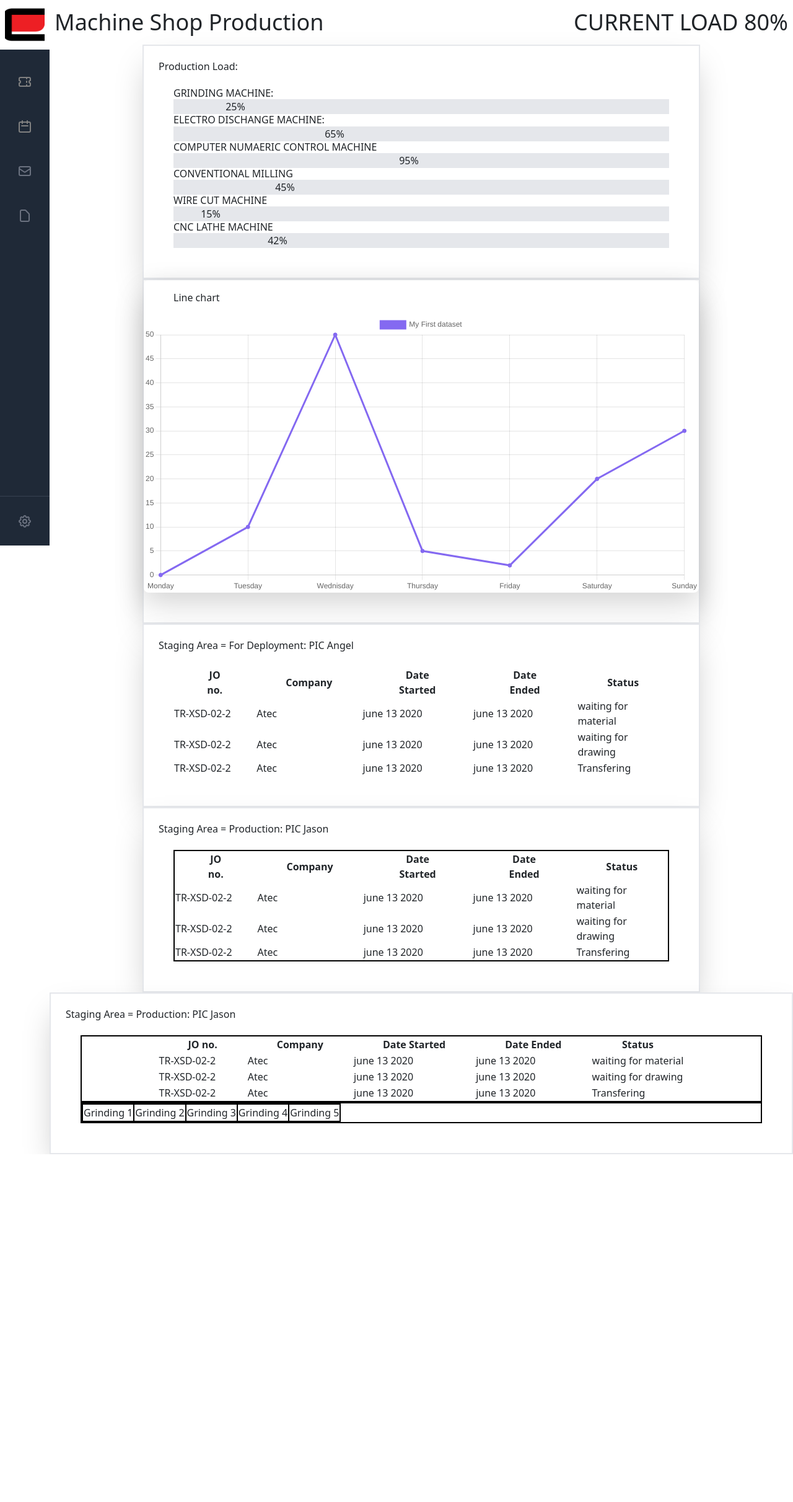
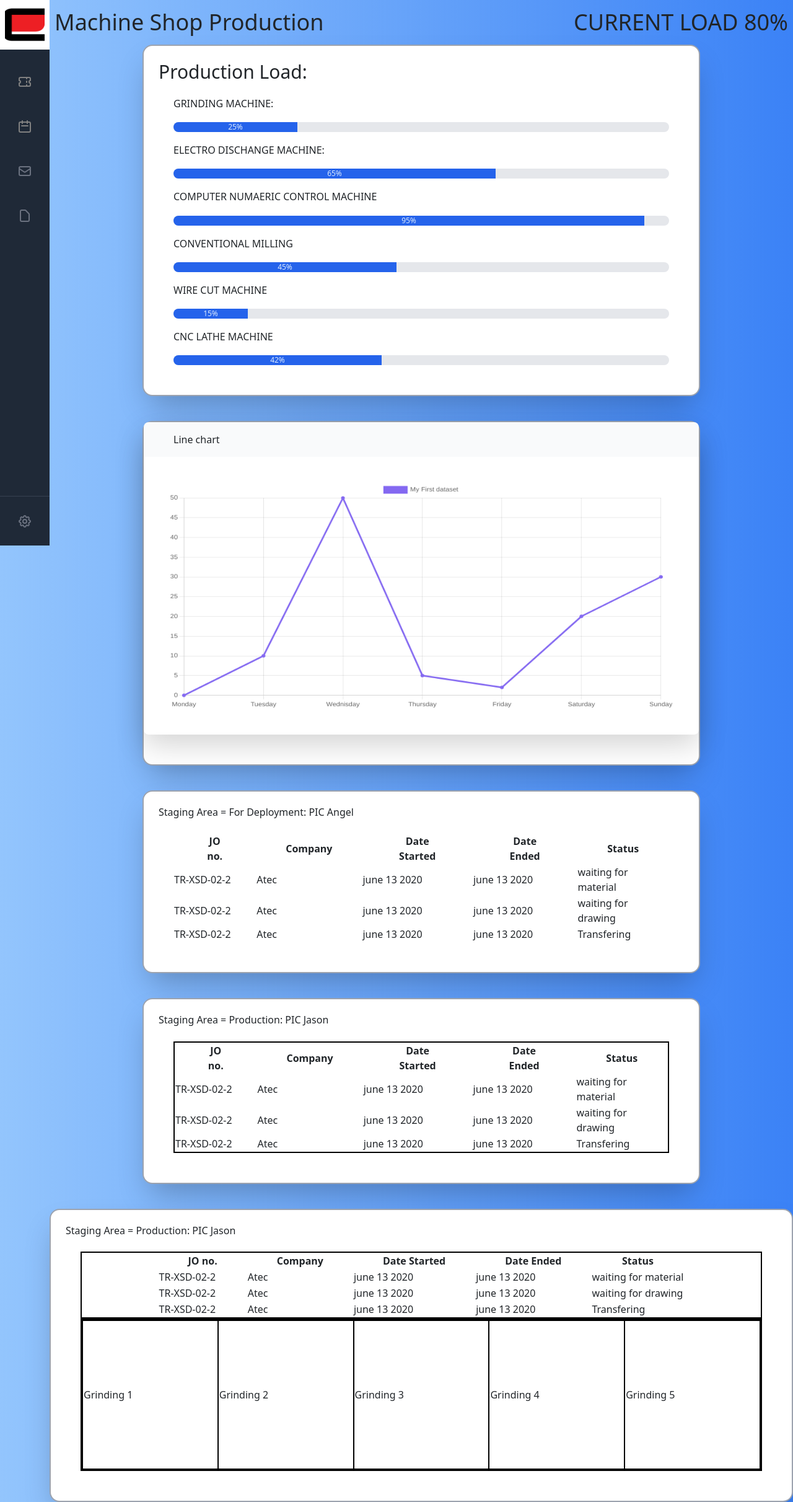
Before and after one commit to 7iquid/Facemask, a Django app: page /machineshop/ in a window 1280 px wide. Shown: the whole page at 62% size. Before the commit the page ends 1862 px from the top, so only its background shows below. Run offline with Django 3.2, Linux system fonts and the light colour scheme; parts of the project's set-up code (start-up, migrations or seed data) failed here and were passed over; some libraries are stand-ins or nearby versions.

Commit message:
update css

```diff
--- a/MainPage/static/css/style.css
+++ b/MainPage/static/css/style.css
@@ -430,6 +430,16 @@ Ensure the default browser behavior of the `hidden` attribute.
   --tw-ring-shadow: 0 0 #0000;
   --tw-shadow: 0 0 #0000;
   --tw-shadow-colored: 0 0 #0000;
+  --tw-blur: var(--tw-empty,/*!*/ /*!*/);
+  --tw-brightness: var(--tw-empty,/*!*/ /*!*/);
+  --tw-contrast: var(--tw-empty,/*!*/ /*!*/);
+  --tw-grayscale: var(--tw-empty,/*!*/ /*!*/);
+  --tw-hue-rotate: var(--tw-empty,/*!*/ /*!*/);
+  --tw-invert: var(--tw-empty,/*!*/ /*!*/);
+  --tw-saturate: var(--tw-empty,/*!*/ /*!*/);
+  --tw-sepia: var(--tw-empty,/*!*/ /*!*/);
+  --tw-drop-shadow: var(--tw-empty,/*!*/ /*!*/);
+  --tw-filter: var(--tw-blur) var(--tw-brightness) var(--tw-contrast) var(--tw-grayscale) var(--tw-hue-rotate) var(--tw-invert) var(--tw-saturate) var(--tw-sepia) var(--tw-drop-shadow);
 }
 
 .sr-only {
@@ -448,9 +458,39 @@ Ensure the default browser behavior of the `hidden` attribute.
   position: static;
 }
 
+.fixed {
+  position: fixed;
+}
+
+.relative {
+  position: relative;
+}
+
+.top-0 {
+  top: 0px;
+}
+
+.left-0 {
+  left: 0px;
+}
+
+.bottom-0 {
+  bottom: 0px;
+}
+
 .mx-auto {
   margin-left: auto;
   margin-right: auto;
+}
+
+.mx-5 {
+  margin-left: 1.25rem;
+  margin-right: 1.25rem;
+}
+
+.my-auto {
+  margin-top: auto;
+  margin-bottom: auto;
 }
 
 .mx-4 {
@@ -479,20 +519,30 @@ Ensure the default browser behavior of the `hidden` attribute.
   display: inline-flex;
 }
 
+.table {
+  display: table;
+}
+
 .hidden {
   display: none;
+}
+
+.h-max {
+  height: -webkit-max-content;
+  height: -moz-max-content;
+  height: max-content;
+}
+
+.h-screen {
+  height: 100vh;
 }
 
 .h-40 {
   height: 10rem;
 }
 
-.h-2\/5 {
-  height: 40%;
-}
-
-.h-screen {
-  height: 100vh;
+.h-60 {
+  height: 15rem;
 }
 
 .h-20 {
@@ -503,16 +553,22 @@ Ensure the default browser behavior of the `hidden` attribute.
   height: 1.5rem;
 }
 
-.min-h-screen {
-  min-height: 100vh;
-}
-
 .w-10\/12 {
   width: 83.333333%;
 }
 
+.w-fit {
+  width: -webkit-fit-content;
+  width: -moz-fit-content;
+  width: fit-content;
+}
+
 .w-3\/4 {
   width: 75%;
+}
+
+.w-96 {
+  width: 24rem;
 }
 
 .w-20 {
@@ -523,8 +579,16 @@ Ensure the default browser behavior of the `hidden` attribute.
   width: 1.5rem;
 }
 
+.w-full {
+  width: 100%;
+}
+
 .flex-grow {
   flex-grow: 1;
+}
+
+.table-fixed {
+  table-layout: fixed;
 }
 
 .flex-col {
@@ -563,8 +627,43 @@ Ensure the default browser behavior of the `hidden` attribute.
   margin-left: calc(0.75rem * calc(1 - var(--tw-space-x-reverse)));
 }
 
+.space-y-10 > :not([hidden]) ~ :not([hidden]) {
+  --tw-space-y-reverse: 0;
+  margin-top: calc(2.5rem * calc(1 - var(--tw-space-y-reverse)));
+  margin-bottom: calc(2.5rem * var(--tw-space-y-reverse));
+}
+
+.space-x-10 > :not([hidden]) ~ :not([hidden]) {
+  --tw-space-x-reverse: 0;
+  margin-right: calc(2.5rem * var(--tw-space-x-reverse));
+  margin-left: calc(2.5rem * calc(1 - var(--tw-space-x-reverse)));
+}
+
+.space-y-5 > :not([hidden]) ~ :not([hidden]) {
+  --tw-space-y-reverse: 0;
+  margin-top: calc(1.25rem * calc(1 - var(--tw-space-y-reverse)));
+  margin-bottom: calc(1.25rem * var(--tw-space-y-reverse));
+}
+
+.overflow-hidden {
+  overflow: hidden;
+}
+
 .rounded-lg {
   border-radius: 0.5rem;
+}
+
+.rounded-2xl {
+  border-radius: 1rem;
+}
+
+.rounded-full {
+  border-radius: 9999px;
+}
+
+.rounded-l-full {
+  border-top-left-radius: 9999px;
+  border-bottom-left-radius: 9999px;
 }
 
 .border-4 {
@@ -584,24 +683,19 @@ Ensure the default browser behavior of the `hidden` attribute.
   border-color: rgb(0 0 0 / var(--tw-border-opacity));
 }
 
+.border-gray-400 {
+  --tw-border-opacity: 1;
+  border-color: rgb(156 163 175 / var(--tw-border-opacity));
+}
+
 .border-gray-700 {
   --tw-border-opacity: 1;
   border-color: rgb(55 65 81 / var(--tw-border-opacity));
 }
 
-.bg-gray-200 {
-  --tw-bg-opacity: 1;
-  background-color: rgb(229 231 235 / var(--tw-bg-opacity));
-}
-
 .bg-yellow-300 {
   --tw-bg-opacity: 1;
   background-color: rgb(253 224 71 / var(--tw-bg-opacity));
-}
-
-.bg-red-400 {
-  --tw-bg-opacity: 1;
-  background-color: rgb(248 113 113 / var(--tw-bg-opacity));
 }
 
 .bg-white {
@@ -614,12 +708,56 @@ Ensure the default browser behavior of the `hidden` attribute.
   background-color: rgb(31 41 55 / var(--tw-bg-opacity));
 }
 
+.bg-gray-50 {
+  --tw-bg-opacity: 1;
+  background-color: rgb(249 250 251 / var(--tw-bg-opacity));
+}
+
+.bg-gray-200 {
+  --tw-bg-opacity: 1;
+  background-color: rgb(229 231 235 / var(--tw-bg-opacity));
+}
+
+.bg-blue-600 {
+  --tw-bg-opacity: 1;
+  background-color: rgb(37 99 235 / var(--tw-bg-opacity));
+}
+
+.bg-gradient-to-r {
+  background-image: linear-gradient(to right, var(--tw-gradient-stops));
+}
+
+.from-blue-300 {
+  --tw-gradient-from: #93c5fd;
+  --tw-gradient-stops: var(--tw-gradient-from), var(--tw-gradient-to, rgb(147 197 253 / 0));
+}
+
+.to-blue-500 {
+  --tw-gradient-to: #3b82f6;
+}
+
+.p-4 {
+  padding: 1rem;
+}
+
 .p-2 {
   padding: 0.5rem;
 }
 
 .p-3 {
   padding: 0.75rem;
+}
+
+.p-10 {
+  padding: 2.5rem;
+}
+
+.p-0\.5 {
+  padding: 0.125rem;
+}
+
+.p-0 {
+  padding: 0px;
 }
 
 .px-2 {
@@ -657,6 +795,19 @@ Ensure the default browser behavior of the `hidden` attribute.
   padding-right: 0.75rem;
 }
 
+.px-5 {
+  padding-left: 1.25rem;
+  padding-right: 1.25rem;
+}
+
+.pb-5 {
+  padding-bottom: 1.25rem;
+}
+
+.text-center {
+  text-align: center;
+}
+
 .text-4xl {
   font-size: 2.25rem;
   line-height: 2.5rem;
@@ -672,6 +823,24 @@ Ensure the default browser behavior of the `hidden` attribute.
   line-height: 1.75rem;
 }
 
+.text-3xl {
+  font-size: 1.875rem;
+  line-height: 2.25rem;
+}
+
+.text-xs {
+  font-size: 0.75rem;
+  line-height: 1rem;
+}
+
+.font-medium {
+  font-weight: 500;
+}
+
+.leading-none {
+  line-height: 1;
+}
+
 .text-gray-800 {
   --tw-text-opacity: 1;
   color: rgb(31 41 55 / var(--tw-text-opacity));
@@ -682,10 +851,25 @@ Ensure the default browser behavior of the `hidden` attribute.
   color: rgb(107 114 128 / var(--tw-text-opacity));
 }
 
+.text-blue-100 {
+  --tw-text-opacity: 1;
+  color: rgb(219 234 254 / var(--tw-text-opacity));
+}
+
 .shadow-2xl {
   --tw-shadow: 0 25px 50px -12px rgb(0 0 0 / 0.25);
   --tw-shadow-colored: 0 25px 50px -12px var(--tw-shadow-color);
   box-shadow: var(--tw-ring-offset-shadow, 0 0 #0000), var(--tw-ring-shadow, 0 0 #0000), var(--tw-shadow);
+}
+
+.shadow-lg {
+  --tw-shadow: 0 10px 15px -3px rgb(0 0 0 / 0.1), 0 4px 6px -4px rgb(0 0 0 / 0.1);
+  --tw-shadow-colored: 0 10px 15px -3px var(--tw-shadow-color), 0 4px 6px -4px var(--tw-shadow-color);
+  box-shadow: var(--tw-ring-offset-shadow, 0 0 #0000), var(--tw-ring-shadow, 0 0 #0000), var(--tw-shadow);
+}
+
+.filter {
+  filter: var(--tw-filter);
 }
 
 .hover\:bg-gray-700:hover {
@@ -718,6 +902,12 @@ Ensure the default browser behavior of the `hidden` attribute.
   }
 }
 
+@media (min-width: 1024px) {
+  .lg\:pl-20 {
+    padding-left: 5rem;
+  }
+}
+
 @media (min-width: 1536px) {
   .\32xl\:font-thin {
     font-weight: 100;
```
Also changed, not shown: MainPage/static/css/style.min.css.
